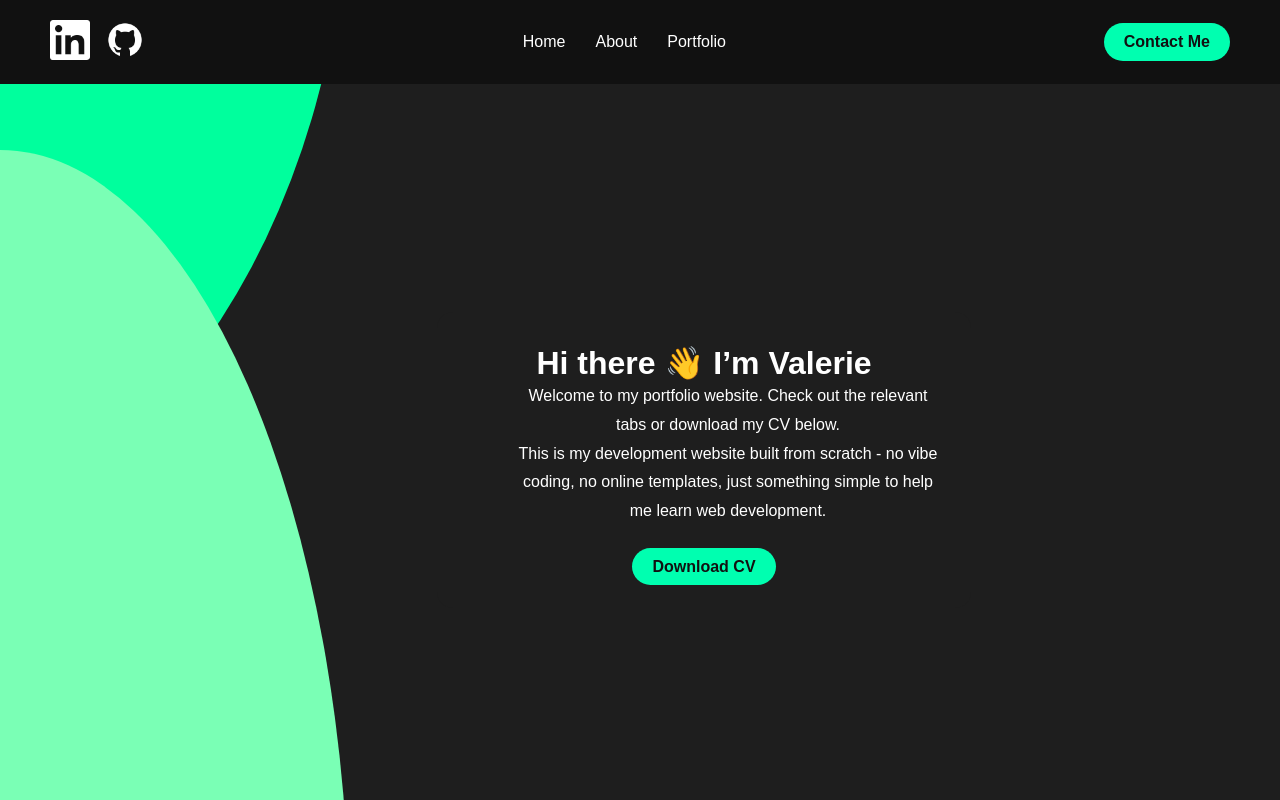
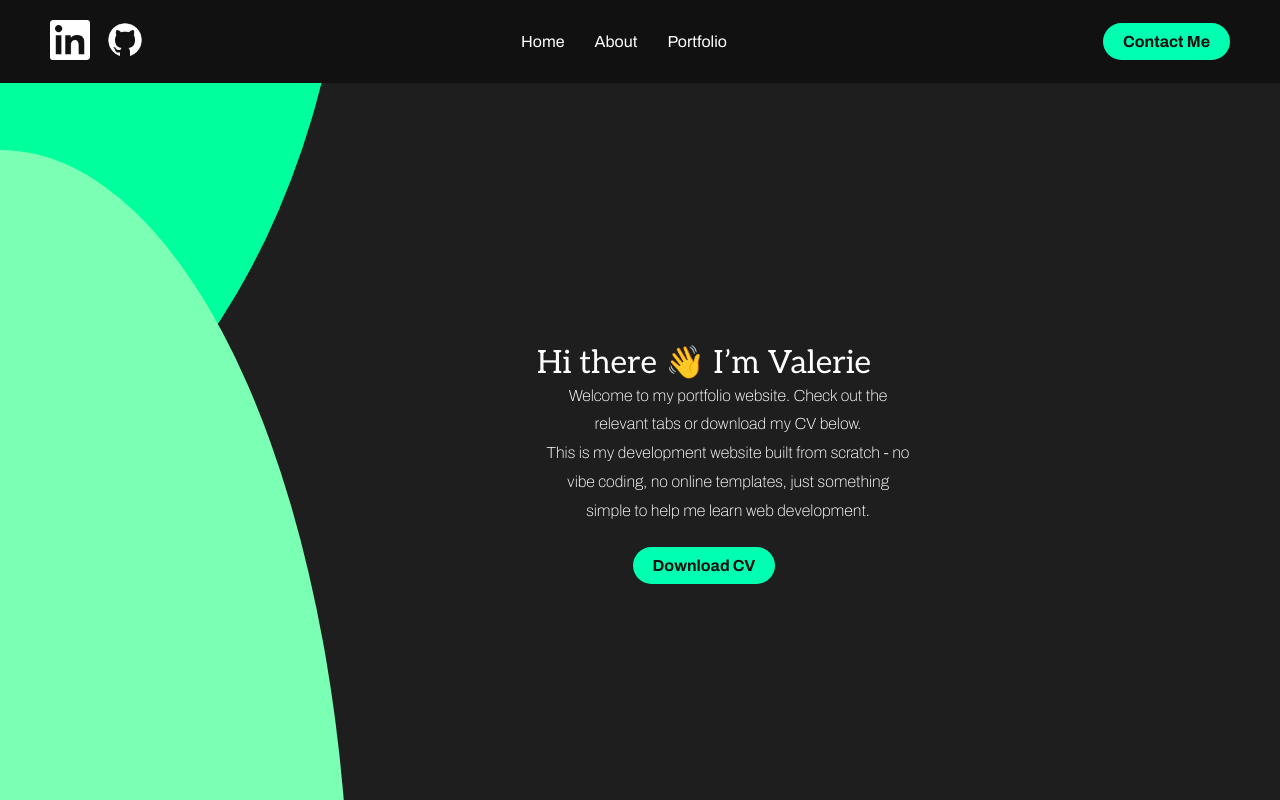
Before and after one commit to valeriej0nes/my-website, a plain HTML site: page index.html in a window 1280 px wide. Drawn offline with Linux system fonts and the light colour scheme.

Commit message:
font editing

```diff
--- a/index.html
+++ b/index.html
@@ -4,6 +4,12 @@
     <meta charset="UTF-8">
     <title>Home</title>
     <link rel="stylesheet" href="style.css">
+
+    <!-- Google Fonts: Aleo & Archivo -->
+    <link rel="preconnect" href="https://fonts.googleapis.com">
+    <link rel="preconnect" href="https://fonts.gstatic.com" crossorigin>
+    <link href="https://fonts.googleapis.com/css2?family=Aleo:ital,wght@0,100..900;1,100..900&family=Archivo:ital,wght@0,100..900;1,100..900&display=swap" rel="stylesheet">
+
 </head>
 <body>
     <div class="blob-dark"></div>
@@ -27,8 +33,8 @@
 
     <main class="hero">
         <div class="hero-box">
-            <h1>Hi there 👋 I’m Valerie</h1>
-            <p>
+            <h1 class="aleo-regular">Hi there 👋 I’m Valerie</h1>
+            <p class="archivo-regular">
             Welcome to my portfolio website. Check out the relevant tabs or download my CV below.<br>
             This is my development website built from scratch - no vibe coding,
             no online templates, just something simple to help me learn web development.<br>
--- a/style.css
+++ b/style.css
@@ -5,8 +5,23 @@
     box-sizing: border-box;
 }
 
+.aleo-regular {
+  font-family: "Aleo", serif;
+  font-optical-sizing: auto;
+  font-weight: 400;
+  font-style: normal;
+}
+
+.archivo-regular {
+  font-family: "Archivo", sans-serif;
+  font-optical-sizing: auto;
+  font-weight: 100;
+  font-style: normal;
+  font-variation-settings:
+    "wdth" 100;
+}
+
 body {
-    font-family: Arial, sans-serif;
     background-color: #1e1e1e;
     color: #fff;
     display: flex;
@@ -50,6 +65,7 @@ p {
 
 /* Navbar */
 nav {
+    font-family: "Archivo", serif;
     display: flex;
     justify-content: space-between;
     align-items: center;
@@ -90,12 +106,19 @@ nav ul li a:hover {
 
 /* Nav-Button style */
 .nav-button {
+    font-family: "Archivo", serif;
     background-color: #00ffb0;
     padding: 10px 20px;
     border-radius: 25px;
     color: #111;
     font-weight: bold;
     text-decoration: none;
+    transition: transform 0.2s, background-color 0.2s;
+}
+
+.nav-button:hover {
+    transform: scale(1.05);        /* slightly grow button */
+    background-color: #00d199;     /* slightly darker green on hover */
 }
 
 /* Centered page content */
```
Also changed, not shown: about.html (+8 -1 lines), contact.html (+8 -1 lines), portfolio.html (+8 -1 lines).
